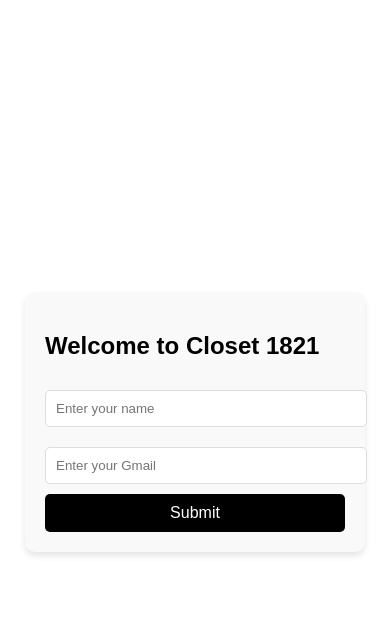
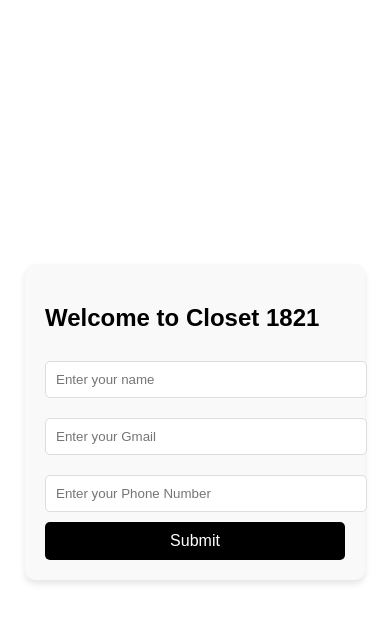
Before and after one commit to chloen3/Closet-Project, a Flask app: page / in a window 390 px wide. Shown: the top 623 px of the page. Run offline with Flask 3, Linux system fonts and the light colour scheme.

Commit message:
added phone number

```diff
--- a/models.py
+++ b/models.py
@@ -10,3 +10,4 @@
     buy_price = db.Column(db.String(20), nullable=True)
     image_path = db.Column(db.String(200), nullable=False)
     owner_email = db.Column(db.String(100), nullable=False)
+    owner_number = db.Column(db.String(20), nullable=True)
--- a/run.py
+++ b/run.py
@@ -9,6 +9,7 @@
     load_dotenv()
 
 app = Flask(__name__, static_folder='static', template_folder='templates')
+
 
 # Database Configuration
 app.config['SQLALCHEMY_DATABASE_URI'] = 'sqlite:///closet.db'
@@ -26,6 +27,10 @@
 
 
 mail = Mail(app)
+
+with app.app_context():
+    db.create_all()
+
 
 # Define Item Model
 class Item(db.Model):
@@ -110,6 +115,7 @@
     rent_price = request.form.get('rent_price', None)
     buy_price = request.form.get('buy_price', None)
     owner_email = request.form.get('owner_email', 'guest@gmail.com')
+    owner_number = request.form.get('phoneNumber', None)
     image = request.files['image']
 
     # Save the image
--- a/static/script.js
+++ b/static/script.js
@@ -128,7 +128,8 @@
             buyer_name: buyerName,
             buyer_email: buyerEmail,
             item_name: item.name,
-            seller_email: item.owner_email
+            seller_email: item.owner_email,
+            seller_number: item.phoneNumber
         })
     })
     .then(response => response.json())
@@ -171,6 +172,7 @@
     const buyPrice = buyChecked ? document.getElementById('buy-price').value.trim() : "";
     const imageInput = document.getElementById('item-images').files[0];
     const ownerEmail = localStorage.getItem('owner_email') || 'guest@gmail.com';
+    const ownerNumber = localStorage.getItem('phoneNumber');
 
     if (!name || !imageInput) {
         alert('Please provide an item name and an image.');
@@ -184,6 +186,7 @@
     formData.append('buy_price', buyPrice);
     formData.append('image', imageInput);
     formData.append('owner_email', ownerEmail);
+    formData.append('phoneNumber', ownerNumber);
 
     fetch('/add_item', {
         method: 'POST',
--- a/templates/index.html
+++ b/templates/index.html
@@ -50,6 +50,7 @@
         <h2>Welcome to Closet 1821</h2>
         <input type="text" id="name" placeholder="Enter your name">
         <input type="email" id="email" placeholder="Enter your Gmail">
+        <input type="number" id="phone_number" placeholder="Enter your Phone Number">
         <button onclick="login()">Submit</button>
     </div>
 
@@ -57,6 +58,7 @@
         function login() {
             const name = document.getElementById('name').value.trim();
             const email = document.getElementById('email').value.trim().toLowerCase(); // Store emails in lowercase
+            const number = document.getElementById('phone_number').value.trim()
 
             if (!name || !email) {
                 alert('Please fill in both fields!');
@@ -74,6 +76,7 @@
 
             localStorage.setItem('owner_email', email);
             localStorage.setItem('userName', name);
+            localStorage.setItem('phoneNumber', number);
             window.location.href = '/home';
         }
     </script>
```
Also changed, not shown: instance/closet.db.
